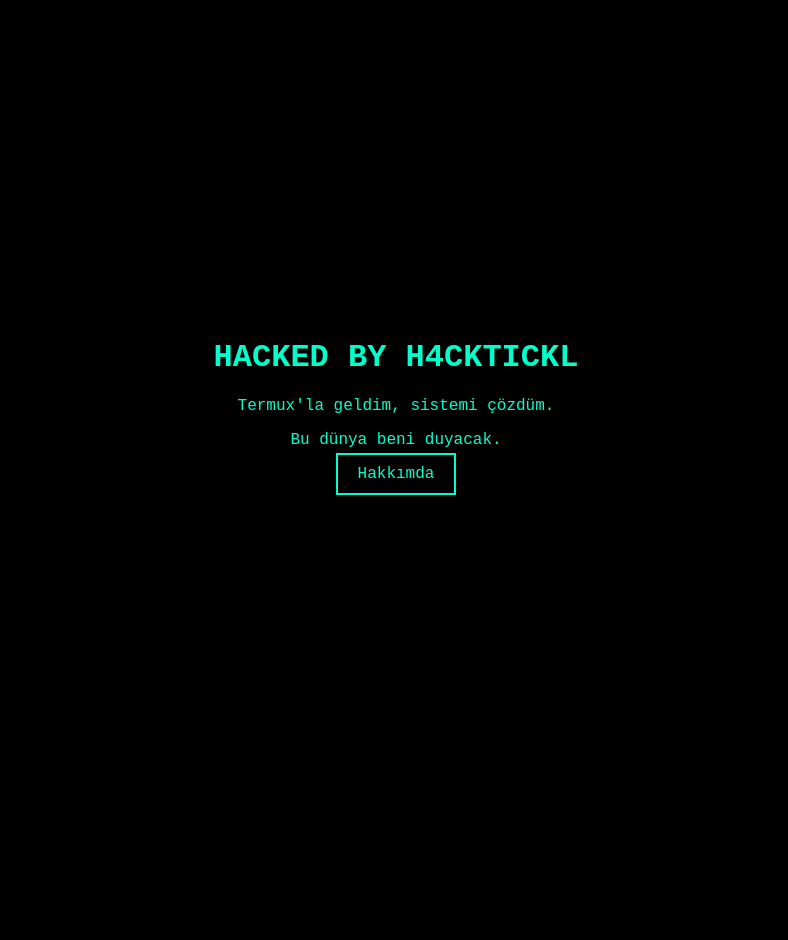
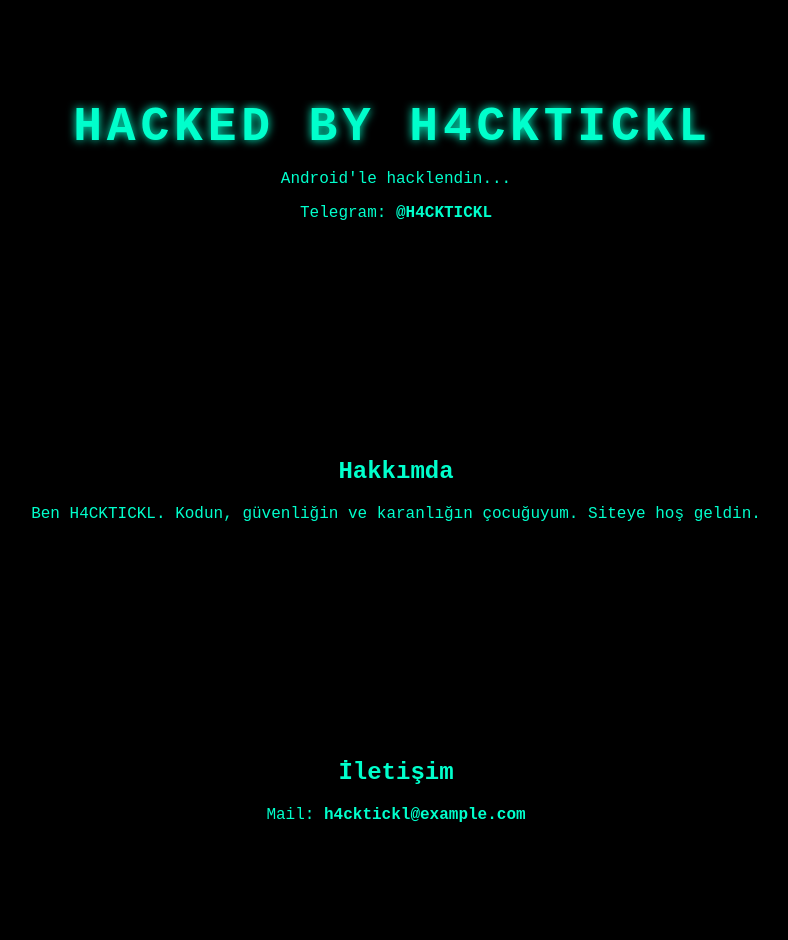
Before and after one commit to okanokanehrh/okanokanehrh.github.io, a plain HTML site: page index.html in a window 1280 px wide. Shown: the whole page, without its empty margins (244-1032 px from the left). Before the commit the page ends 800 px from the top, so only its background shows below. Drawn offline with Linux system fonts and the light colour scheme.

```diff
--- a/index.html
+++ b/index.html
@@ -2,16 +2,115 @@
 <html lang="tr">
 <head>
   <meta charset="UTF-8" />
-  <title>H4CKTICKL</title>
-  <link rel="stylesheet" href="style.css" />
-  <script src="scripts.js" defer></script>
+  <title>HACKED BY H4CKTICKL</title>
+  <meta name="viewport" content="width=device-width, initial-scale=1.0">
+  <style>
+    body {
+      margin: 0;
+      background-color: black;
+      color: #00ffcc;
+      font-family: 'Courier New', Courier, monospace;
+      overflow-x: hidden;
+    }
+
+    header {
+      text-align: center;
+      padding: 100px 20px;
+      animation: fadeIn 2s ease-in-out;
+    }
+
+    h1 {
+      font-size: 3em;
+      text-shadow: 0 0 10px #00ffcc;
+    }
+
+    .typewriter {
+      overflow: hidden;
+      border-right: .15em solid #00ffcc;
+      white-space: nowrap;
+      margin: 0 auto;
+      letter-spacing: .10em;
+      animation: typing 4s steps(40, end), blink-caret .75s step-end infinite;
+      width: 24ch;
+    }
+
+    section {
+      padding: 100px 20px;
+      text-align: center;
+      opacity: 0;
+      transform: translateY(50px);
+      transition: all 1s ease-out;
+    }
+
+    section.visible {
+      opacity: 1;
+      transform: translateY(0);
+    }
+
+    a {
+      color: #00ffcc;
+      text-decoration: none;
+      font-weight: bold;
+    }
+
+    a:hover {
+      text-shadow: 0 0 5px #00ffff;
+    }
+
+    @keyframes fadeIn {
+      from {opacity: 0;}
+      to {opacity: 1;}
+    }
+
+    @keyframes typing {
+      from { width: 0 }
+      to { width: 24ch }
+    }
+
+    @keyframes blink-caret {
+      from, to { border-color: transparent }
+      50% { border-color: #00ffcc }
+    }
+  </style>
 </head>
 <body>
-  <div class="container">
-    <h1 class="fade-in">HACKED BY H4CKTICKL</h1>
-    <p class="fade-in delay1">Termux'la geldim, sistemi çözdüm.</p>
-    <p class="fade-in delay2">Bu dünya beni duyacak.</p>
-    <a href="hakkimda.html" class="button">Hakkımda</a>
-  </div>
+
+  <header>
+    <h1 class="typewriter">HACKED BY H4CKTICKL</h1>
+    <p>Android'le hacklendin...</p>
+    <p>Telegram: <a href="https://t.me/H4CKTICKL" target="_blank">@H4CKTICKL</a></p>
+  </header>
+
+  <section id="about">
+    <h2>Hakkımda</h2>
+    <p>Ben H4CKTICKL. Kodun, güvenliğin ve karanlığın çocuğuyum. Siteye hoş geldin.</p>
+  </section>
+
+  <section id="contact">
+    <h2>İletişim</h2>
+    <p>Mail: <a href="mailto:h4cktickl@example.com">h4cktickl@example.com</a></p>
+  </section>
+
+  <script>
+    // Scroll animasyonu
+    const sections = document.querySelectorAll('section');
+
+    const revealOnScroll = () => {
+      const scrollY = window.scrollY + window.innerHeight - 100;
+      sections.forEach(sec => {
+        if (scrollY > sec.offsetTop) {
+          sec.classList.add('visible');
+        }
+      });
+    };
+
+    window.addEventListener('scroll', revealOnScroll);
+    window.addEventListener('load', revealOnScroll);
+  </script>
+
+<audio autoplay loop>
+  <source src="muzik.mp3" type="audio/mpeg" />
+  Tarayıcınız audio etiketini desteklemiyor.
+</audio>
 </body>
 </html>
```
